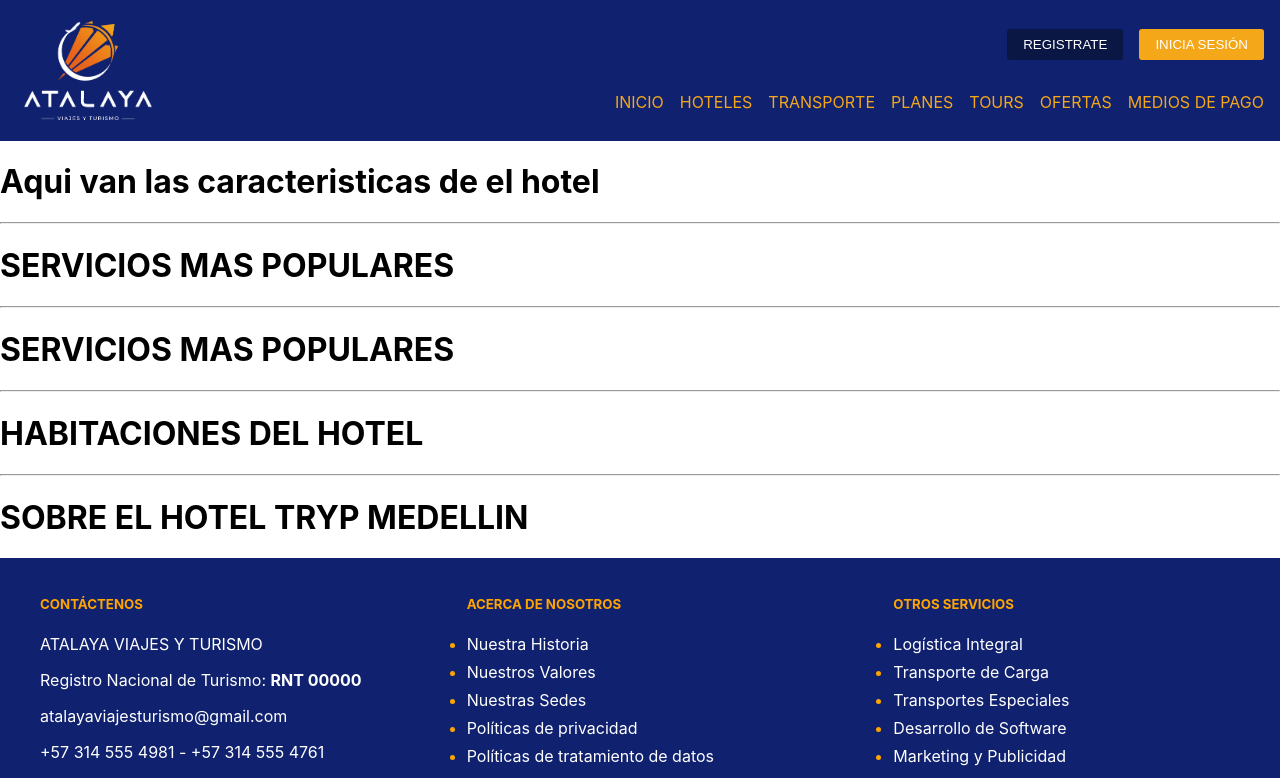
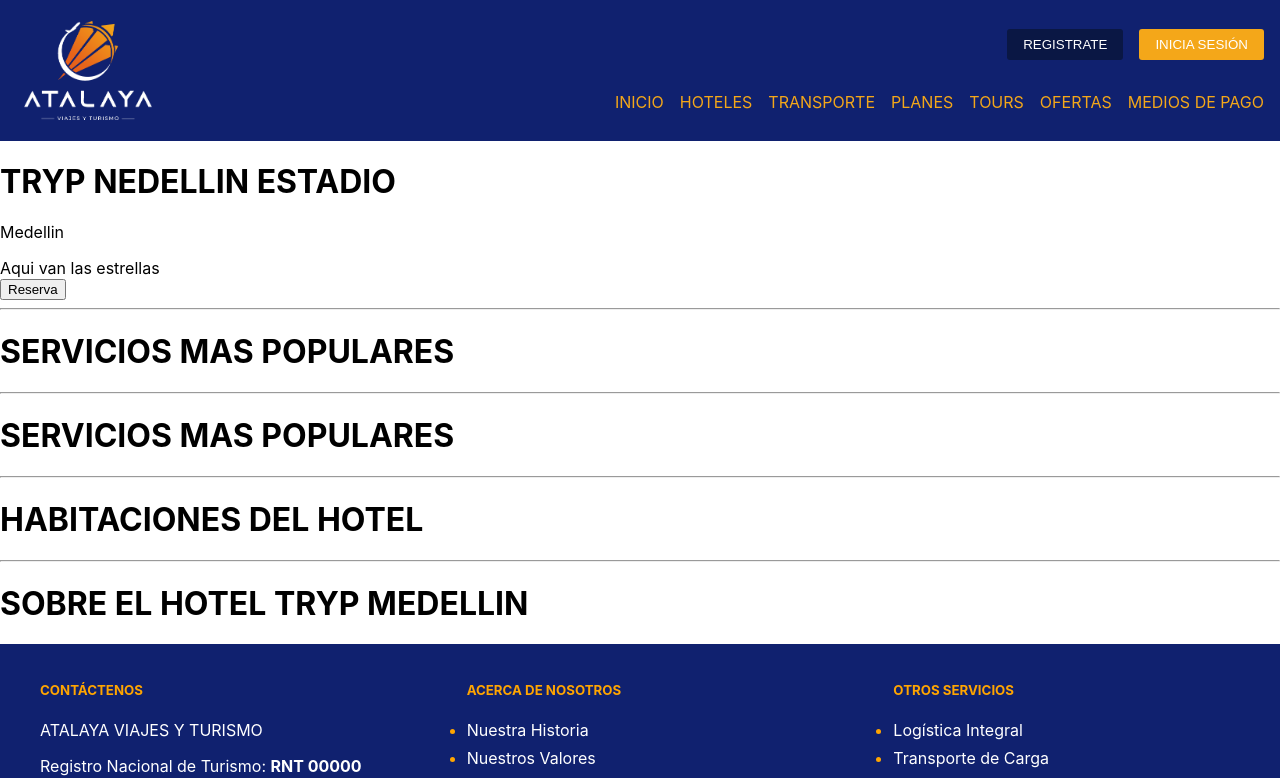
Before and after one commit to logitransatalaya/atalaya-turismo, a React (Create React App) app in the folder frontend/: page /caracteristicas-de-hotel in a window 1280 px wide. Shown: the top 778 px of the page. Built offline with nearby package versions, Linux system fonts and the light colour scheme.

Commit message:
The section of why watchtower was added, with the cards and icons

```diff
--- a/frontend/src/components/HotelFeatures/index.jsx
+++ b/frontend/src/components/HotelFeatures/index.jsx
@@ -3,8 +3,15 @@ import React from 'react'
 export const HotelFeatures = () => {
 	return (
 		<div>
-			<div>
-				<h1>Aqui van las caracteristicas de el hotel </h1>
+			<div className=''>
+				<div>
+					<h1>TRYP NEDELLIN ESTADIO</h1>
+					<p>Medellin</p>
+					<div>Aqui van las estrellas</div>
+				</div>
+				<div>
+					<button>Reserva</button>
+				</div>
 			</div>
 			<hr />
 			<div>
```
Also changed, not shown: frontend/src/components/HotelFeatures/styles.js (added).
